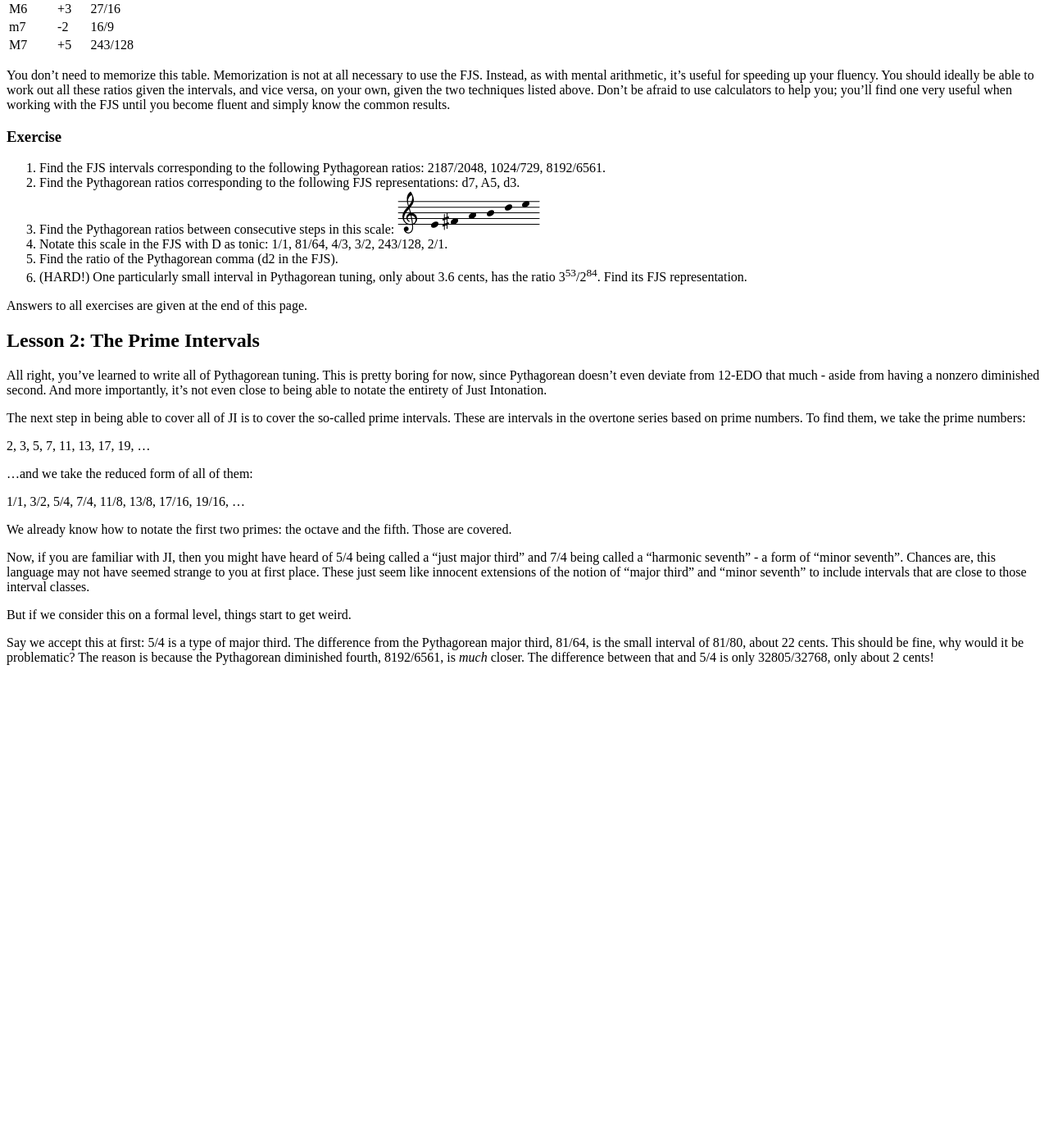
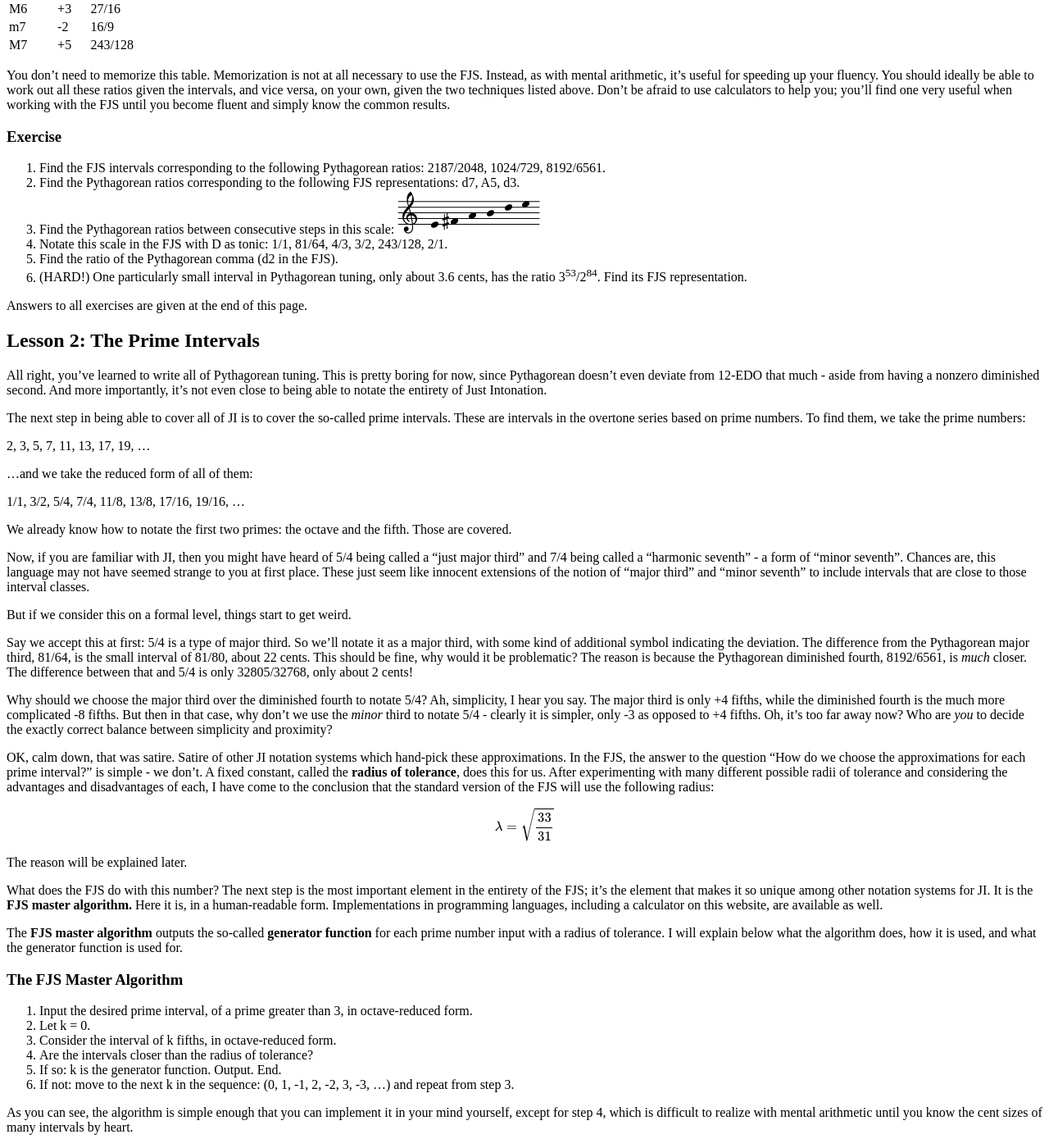
Before and after one commit to misotanni/misotanni.github.io, a Jekyll site: the page built from fjs/en/crash.md, in a window 1280 px wide and 1400 px high, scrolled down 2289 px. Shown: the whole window at 82% size. Built offline with Jekyll 4.4.1, drawn with Linux system fonts in a browser that asks for light colours; our own code applies the rules of GitHub Pages for plain Markdown files; formulas are drawn with MathJax 3; before the commit the page ends 3116 px from its top, so only the background shows below that.

Commit message:
Update crash.md

```diff
--- a/fjs/en/crash.md
+++ b/fjs/en/crash.md
@@ -125,4 +125,27 @@ Now, if you are familiar with JI, then you might have heard of 5/4 being called
 
 But if we consider this on a formal level, things start to get weird.
 
-Say we accept this at first: 5/4 is a type of major third. The difference from the Pythagorean major third, 81/64, is the small interval of 81/80, about 22 cents. This should be fine, why would it be problematic? The reason is because the Pythagorean diminished fourth, 8192/6561, is *much* closer. The difference between that and 5/4 is only 32805/32768, only about 2 cents!
+Say we accept this at first: 5/4 is a type of major third. So we'll notate it as a major third, with some kind of additional symbol indicating the deviation. The difference from the Pythagorean major third, 81/64, is the small interval of 81/80, about 22 cents. This should be fine, why would it be problematic? The reason is because the Pythagorean diminished fourth, 8192/6561, is *much* closer. The difference between that and 5/4 is only 32805/32768, only about 2 cents!
+
+Why should we choose the major third over the diminished fourth to notate 5/4? Ah, simplicity, I hear you say. The major third is only +4 fifths, while the diminished fourth is the much more complicated -8 fifths. But then in that case, why don't we use the *minor* third to notate 5/4 - clearly it is simpler, only -3 as opposed to +4 fifths. Oh, it's too far away now? Who are *you* to decide the exactly correct balance between simplicity and proximity?
+
+OK, calm down, that was satire. Satire of other JI notation systems which hand-pick these approximations. In the FJS, the answer to the question "How do we choose the approximations for each prime interval?" is simple - we don't. A fixed constant, called the **radius of tolerance**, does this for us. After experimenting with many different possible radii of tolerance and considering the advantages and disadvantages of each, I have come to the conclusion that the standard version of the FJS will use the following radius:
+
+$$\displaystyle \lambda =\sqrt{\frac{33}{31}}$$
+
+The reason will be explained later.
+
+What does the FJS do with this number? The next step is the most important element in the entirety of the FJS; it's the element that makes it so unique among other notation systems for JI. It is the **FJS master algorithm.** Here it is, in a human-readable form. Implementations in programming languages, including a calculator on this website, are available as well.
+
+The **FJS master algorithm** outputs the so-called **generator function** for each prime number input with a radius of tolerance. I will explain below what the algorithm does, how it is used, and what the generator function is used for.
+
+### The FJS Master Algorithm
+
+1. Input the desired prime interval, of a prime greater than 3, in octave-reduced form.
+2. Let k = 0.
+3. Consider the interval of k fifths, in octave-reduced form.
+4. Are the intervals closer than the radius of tolerance?
+5. If so: k is the generator function. Output. End.
+6. If not: move to the next k in the sequence: (0, 1, -1, 2, -2, 3, -3, ...) and repeat from step 3.
+
+As you can see, the algorithm is simple enough that you can implement it in your mind yourself, except for step 4, which is difficult to realize with mental arithmetic until you know the cent sizes of many intervals by heart.
```
